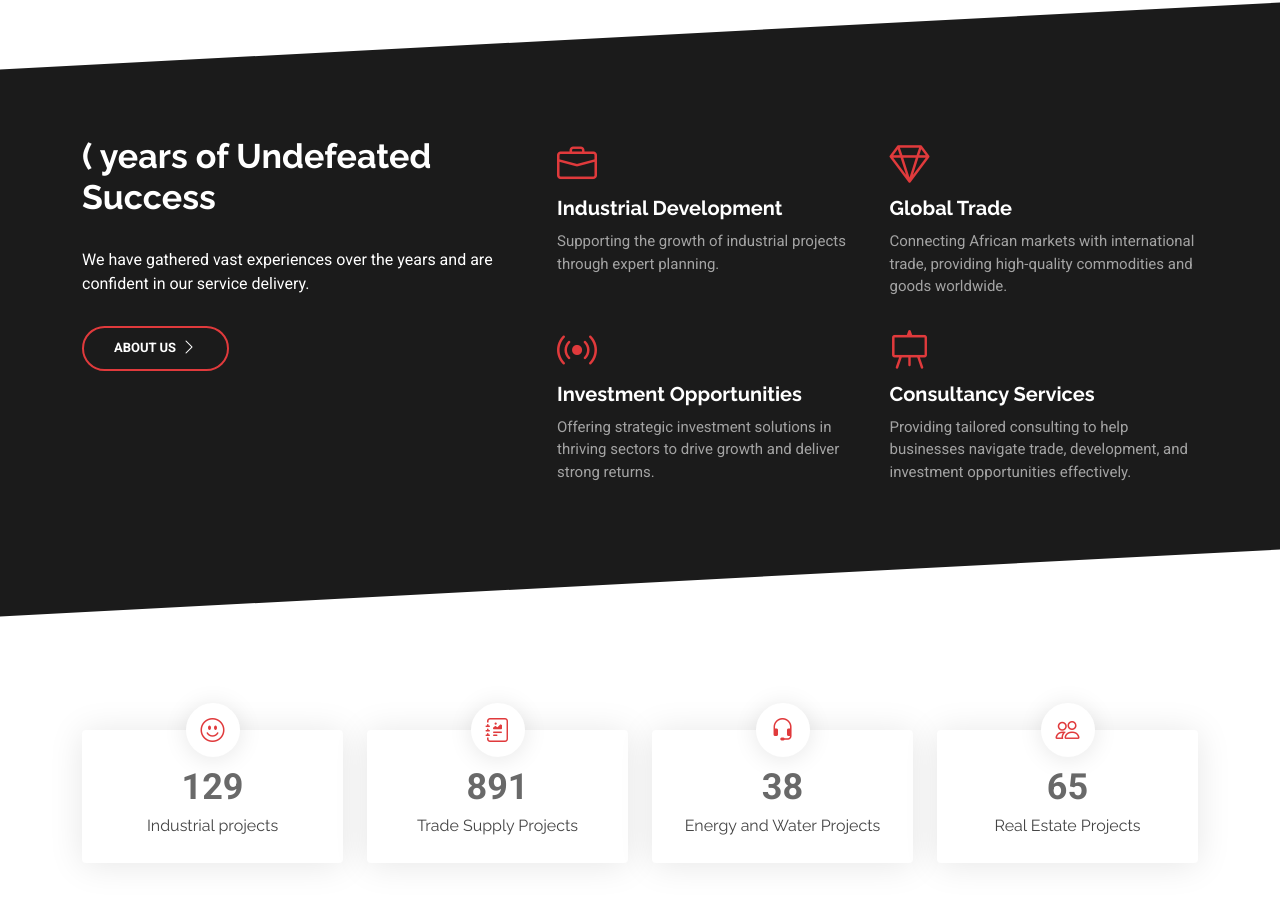
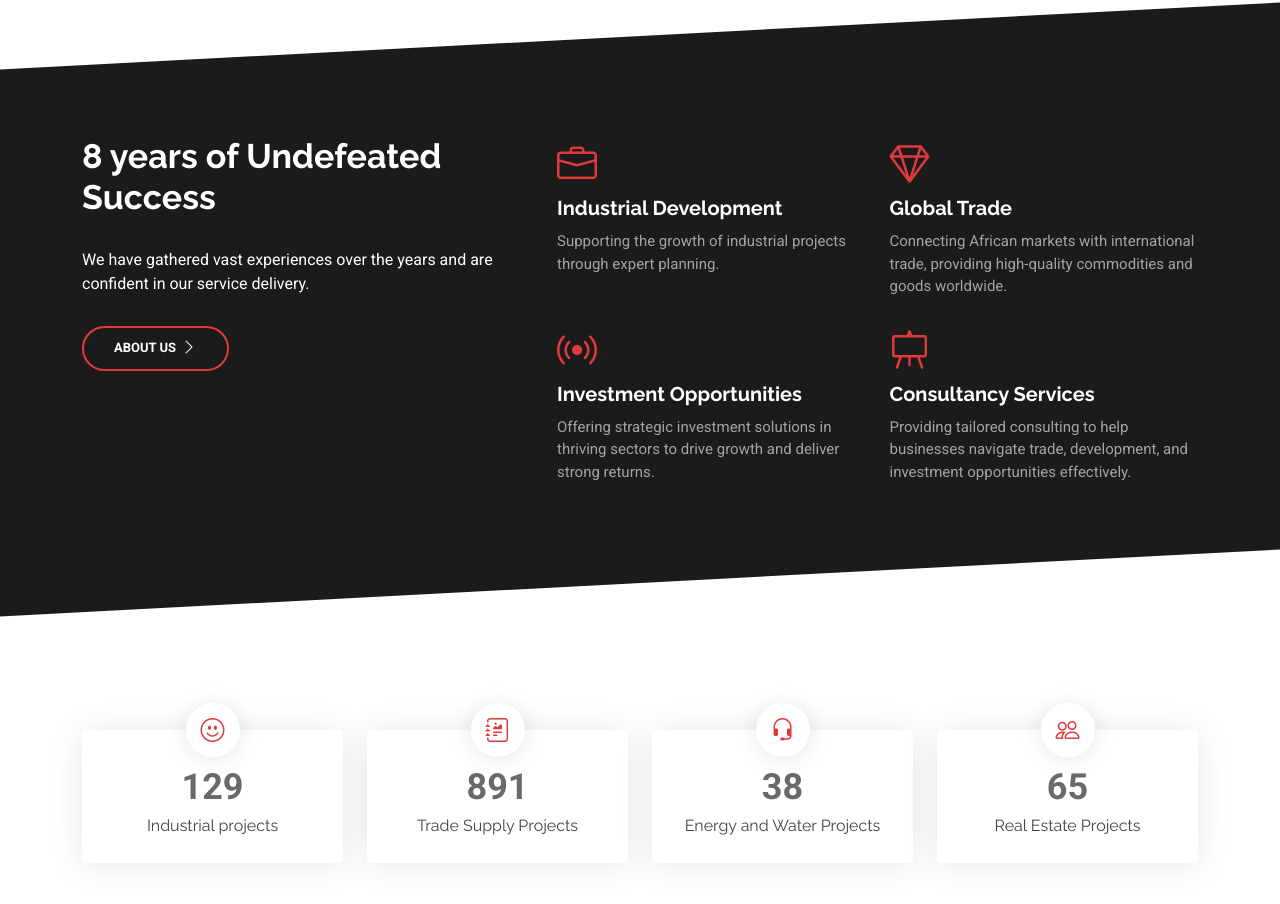
Before and after one commit to OkenyEmmanuel/Trading-prototype, a plain HTML site: page index.html in a window 1280 px wide. Shown: the part 839-1743 px from the top of the page. Drawn offline with Linux system fonts and the light colour scheme.

Commit message:
Update index.html

```diff
--- a/index.html
+++ b/index.html
@@ -117,7 +117,7 @@
         <div class="row gy-5">
 
           <div class="content col-xl-5 d-flex flex-column" data-aos="fade-up" data-aos-delay="100">
-            <h3>( years of Undefeated Success</h3>
+            <h3>8 years of Undefeated Success</h3>
             <p>
               We have gathered vast experiences over the years and are confident in our service delivery.
             </p>
```
